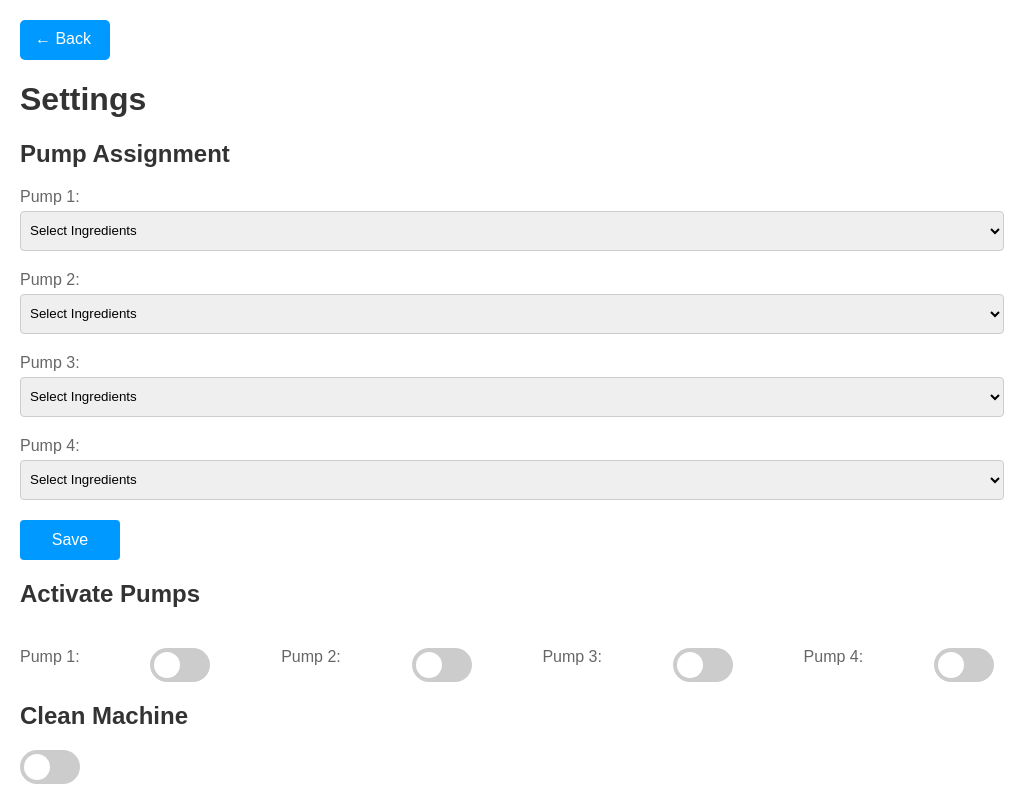
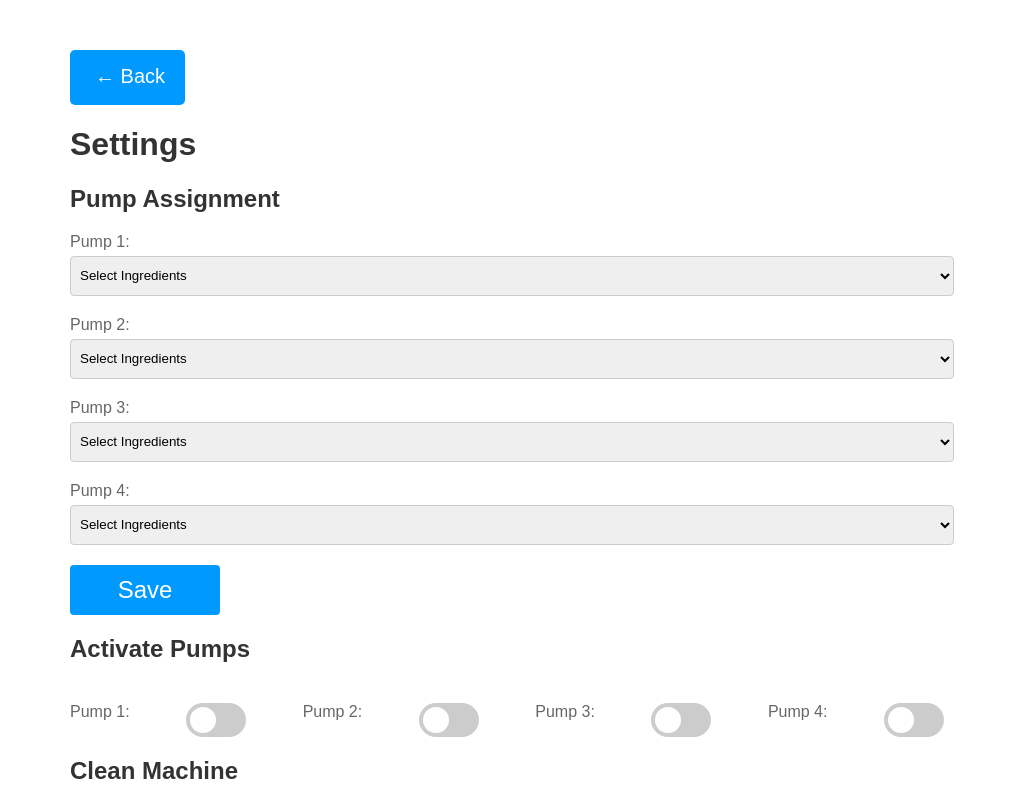
Before and after one commit to Neguete10/Cocktail-Machine, an Electron app: page html/settings.html in a window 1024 px wide. Shown: the top 800 px of the page. Drawn offline with Linux system fonts and the light colour scheme.

Commit message:
refactor: Update button styles for better user experience

```diff
--- a/css/margarita.css
+++ b/css/margarita.css
@@ -84,12 +84,13 @@
     background-color: #0099ff;
     color: #ffffff;
     margin: 20px;
-    padding: 10px 15px;
+    padding: 15px 10px 10px 25px;
     border-radius: 5px;
     text-decoration: none;
-    width: 60px;
-    height: 20px;
+    width: 80px;
+    height: 30px;
     font-weight: 500;
+    font-size: 20px;
 }
 
   .back-btn:hover {
@@ -127,10 +128,11 @@
     border-radius: 5px;
     cursor: pointer;
     border: none;
-    width: 150px;
-    height: 50px;
+    width: 250px;
+    height: 60px;
     font-size: large;
-    margin-top: 5%;
+    margin-top: 8%;
+    font-size: 30px;
   }
   .settings-btn {
     display: inline-block;
@@ -141,6 +143,6 @@
     text-decoration: none;
     margin-bottom: 20px;
     margin-left: 20px;
-    width: 25px;
-    height: 25px;
+    width: 40px;
+    height: 40px;
 }
--- a/css/menu.css
+++ b/css/menu.css
@@ -1,5 +1,5 @@
 body {
-    font-family: 'Segoe UI', Tahoma, Geneva, Verdana, sans-serif;
+  font-family: "Segoe UI", Tahoma, Geneva, Verdana, sans-serif;
   background-color: #e7eff9;
   color: #333;
   margin: 0;
@@ -16,8 +16,20 @@ body {
   justify-content: space-between;
   margin-bottom: -5%;
 }
+.back-btn {
+  display: inline-block;
+  background-color: #0099ff;
+  color: #ffffff;
+  padding: 10px 10px 10px 15px;
+  border-radius: 5px;
+  text-decoration: none;
+  width: 80px;
+  height: 30px;
+  font-weight: 500;
+  font-size: 20px;
+}
 
-.back-btn {
+/* .back-btn {
     display: inline-block;
     background-color: #0099ff;
     color: #ffffff;
@@ -28,7 +40,7 @@ body {
     width: 60px;
     height: 25px;
     font-weight: 500;
-}
+} */
 
 .drink-btn {
   display: inline-block;
@@ -45,7 +57,7 @@ body {
   cursor: pointer;
 }
 
-.settings-btn {
+/* .settings-btn {
   display: inline-block;
   background-color: #0099ff;
   color: #ffffff;
@@ -56,6 +68,19 @@ body {
   margin-left: 20px;
   width: 25px;
   height: 25px;
+} */
+
+.settings-btn {
+  display: inline-block;
+  background-color: #0099ff;
+  color: #ffffff;
+  padding: 10px 15px;
+  border-radius: 5px;
+  text-decoration: none;
+  margin-bottom: 20px;
+  margin-left: 20px;
+  width: 40px;
+  height: 40px;
 }
 
 h1 {
--- a/css/settings.css
+++ b/css/settings.css
@@ -1,11 +1,12 @@
 body {
   font-family: Arial, sans-serif;
-    margin: 0;
-    padding: 0;
+  margin: 0px;
+  padding: 0px;
   background-color: #e7eff9;
 }
 
-h1, h2 {
+h1,
+h2 {
   color: #333;
 }
 
@@ -34,14 +35,16 @@ input[type="text"] {
 
 button {
   display: block;
-    width: 100px;
-    height: 40px;
+  padding: 5px;
+  width: 150px;
+  height: 50px;
   margin-top: 20px;
   background-color: #0099ff;
   color: #fff;
   border: none;
   border-radius: 4px;
   cursor: pointer;
+  font-size: 24px;
 }
 
 button:hover {
@@ -54,7 +57,8 @@ label {
   color: #666;
 }
 
-select, input[type="text"] {
+select,
+input[type="text"] {
   display: block;
   width: 100%;
   height: 40px;
@@ -64,7 +68,7 @@ select, input[type="text"] {
   border-radius: 4px;
 }
 
-button {
+/* button {
   display: block;
   width: 100px;
   height: 40px;
@@ -78,9 +82,21 @@ button {
 
 button:hover {
   background-color: #0077cc;
-}
+} */
 
 .back-btn {
+  display: inline-block;
+  background-color: #0099ff;
+  color: #ffffff;
+  padding: 15px 10px 10px 25px;
+  border-radius: 5px;
+  text-decoration: none;
+  width: 80px;
+  height: 30px;
+  font-weight: 500;
+  font-size: 20px;
+}
+/* .back-btn {
     display: inline-block;
     background-color: #0099ff;
     color: #ffffff;
@@ -90,10 +106,10 @@ button:hover {
     width: 60px;
     height: 20px;
     font-weight: 500;
-}
+} */
 
 #cocktail-machine {
-    padding: 20px;
+  padding: 50px 70px 50px 70px;
   background-color: #ffffff;
 }
 
@@ -118,7 +134,7 @@ button:hover {
   right: 0;
   bottom: 0;
   background-color: #ccc;
-    transition: .4s;
+  transition: 0.4s;
   border-radius: 34px;
 }
 
@@ -130,12 +146,12 @@ button:hover {
   left: 4px;
   bottom: 4px;
   background-color: white;
-    transition: .4s;
+  transition: 0.4s;
   border-radius: 50%;
 }
 
 input:checked + .slider {
-    background-color: #2196F3;
+  background-color: #2196f3;
 }
 
 input:checked + .slider:before {
@@ -148,7 +164,7 @@ label {
   color: #666;
 }
 
-button {
+/* button {
   display: block;
   width: 100px;
   height: 40px;
@@ -160,7 +176,7 @@ button {
   cursor: pointer;
   font-weight: 500;
   font-size: medium;
-}
+} */
 
 button:hover {
   background-color: #0077cc;
@@ -181,7 +197,7 @@ label {
   margin-right: 10px;
 }
 
-button {
+/* button {
   width: 100px;
   height: 40px;
   margin-top: 20px;
@@ -191,8 +207,8 @@ button {
   border-radius: 4px;
   cursor: pointer;
   align-self: flex-start;
-}
+} */
 
 button:hover {
-    background-color: #0077cc;
+  background-color: #4ab4ff;
 }
```
Also changed, not shown: html/drink.html (+1 -1 lines). Lines whose indentation alone changed are shown as unchanged.
